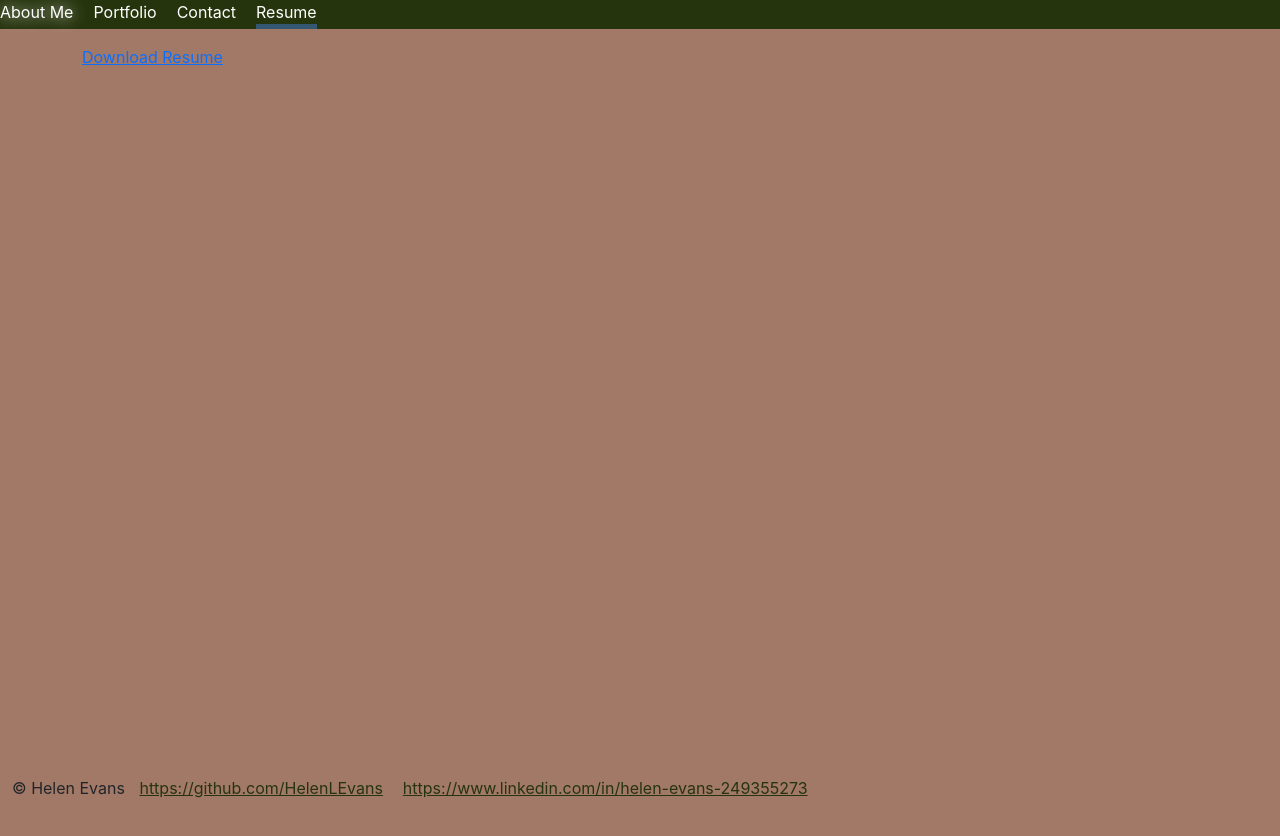
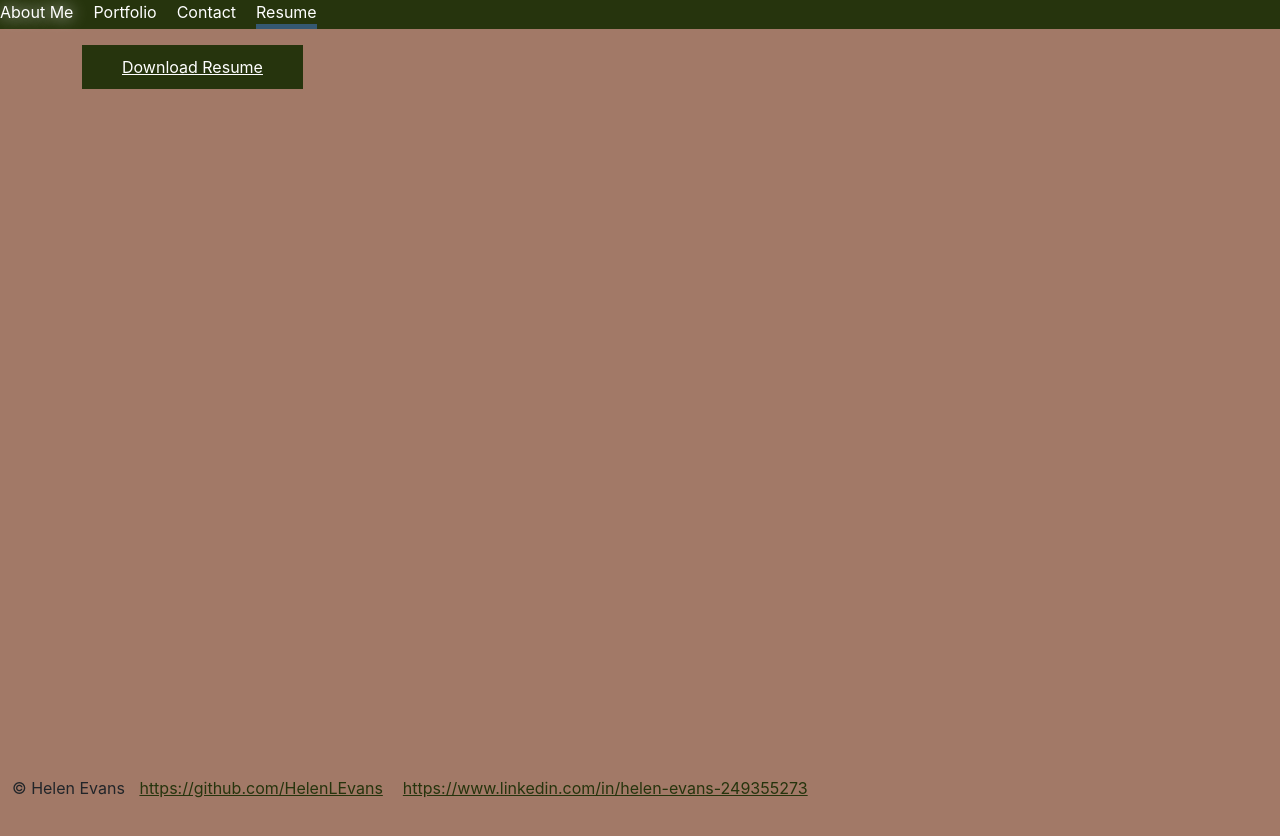
Before and after one commit to HelenLEvans/react-portfolio, a React (Create React App) app: page / in a window 1280 px wide. Both pictures are taken after a click on the item "Resume". Shown: the top 836 px of the page. Built offline with nearby package versions, Linux system fonts and the light colour scheme.

Commit message:
styling fixes

```diff
--- a/src/index.css
+++ b/src/index.css
@@ -48,3 +48,12 @@ footer {
   bottom: 0;
   width: 100;
 }
+
+.resume-button {
+  background-color: #26340D;
+  color: white;
+  border: none;
+  padding: 10px 20px;
+  font-size: 16px;
+  cursor: pointer;
+}
--- a/src/pages/PortfolioPage/index.js
+++ b/src/pages/PortfolioPage/index.js
@@ -4,6 +4,7 @@ import TarotTeller from "../../images/TarotTeller.png";
 import NoteTaker from "../../images/NoteTaker.png";
 import RegexTutorial from "../../images/RegexTutorial.png";
 import PasswordGenerator from "../../images/PasswordGenerator.png";
+import HelloStranger from "../../images/HelloStranger.png";
 //ES6 function
 const PortfolioPage = () => {
   // I can interact with data in here
@@ -45,6 +46,13 @@ const PortfolioPage = () => {
       githubLink: "https://github.com/HelenLEvans/password-generator",
       imageLink: PasswordGenerator,
     },
+    {
+      title: "Hello Stranger",
+      description: "A social media app that's all about positivity",
+      deployedLink: "https://hello--stranger.herokuapp.com/",
+      githubLink: "https://github.com/HelenLEvans/ludicrous-speed",
+      imageLink: HelloStranger,
+    },
   ];
 
   return (
--- a/src/pages/ResumePage/index.js
+++ b/src/pages/ResumePage/index.js
@@ -3,11 +3,15 @@ import React from "react";
 const ResumePage = () => {
   return (
     <div className="container">
-      <p>
-        <a href="Helen_Evans_Resume.pdf" download="Helen_Evans_Resume.pdf">
+      <button className="resume-button">
+        <a
+          href="Helen_Evans_Resume.pdf"
+          download="Helen_Evans_Resume.pdf"
+          class="resume-button"
+        >
           Download Resume
         </a>
-      </p>
+      </button>
     </div>
   );
 };
```
Also changed, not shown: src/images/HelloStranger.png (added).
